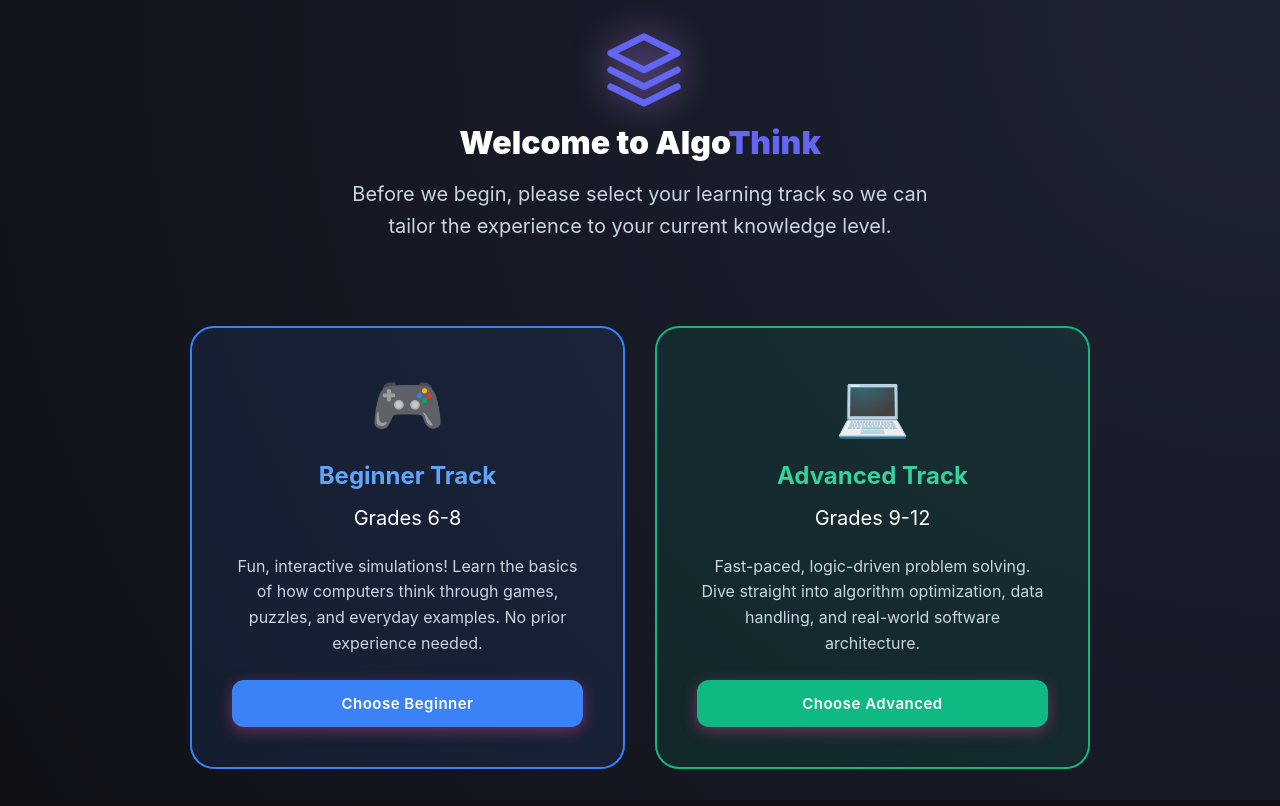
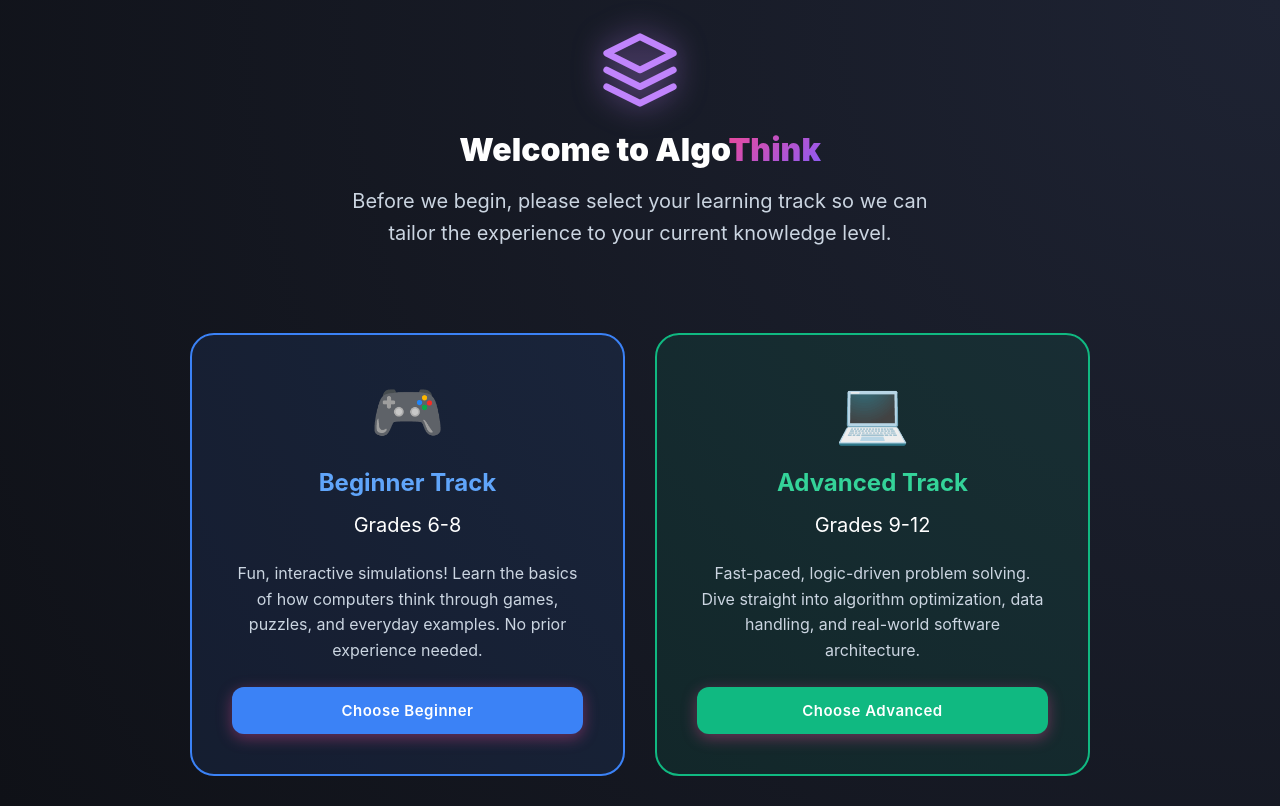
Before and after one commit to SPP-2005/AlgoThink1, a Next.js app: page / in a window 1280 px wide. Built offline with nearby package versions, Linux system fonts and the light colour scheme.

Commit message:
feat: add home landing page with splash screen and track selection interface

```diff
--- a/app/page.js
+++ b/app/page.js
@@ -40,17 +40,15 @@ export default function Home() {
             )}
         <main className="container" style={{ display: 'flex', flexDirection: 'column', alignItems: 'center', justifyContent: 'center', minHeight: '100vh' }}>
             <div style={{ textAlign: 'center', marginBottom: '60px' }}>
-                <div className="logo-pop-container" style={{ position: 'relative', margin: '0 auto 20px auto', display: 'flex', justifyContent: 'center' }}>
-                    <div className="logo-icon" style={{ position: 'relative' }}>
-                        <svg viewBox="0 0 24 24" fill="none" stroke="#6366f1" strokeWidth="2" strokeLinecap="round" strokeLinejoin="round" style={{ width: '80px', height: '80px' }}>
-                            <polygon points="12 2 2 7 12 12 22 7 12 2"></polygon>
-                            <polyline points="2 17 12 22 22 17"></polyline>
-                            <polyline points="2 12 12 17 22 12"></polyline>
-                        </svg>
-                    </div>
+                <div style={{ margin: '0 auto 20px auto', display: 'flex', justifyContent: 'center', color: '#c084fc', filter: 'drop-shadow(0 0 15px rgba(192, 132, 252, 0.6))' }}>
+                    <svg viewBox="0 0 24 24" fill="none" stroke="currentColor" strokeWidth="2" strokeLinecap="round" strokeLinejoin="round" style={{ width: '80px', height: '80px' }}>
+                        <polygon points="12 2 2 7 12 12 22 7 12 2"></polygon>
+                        <polyline points="2 17 12 22 22 17"></polyline>
+                        <polyline points="2 12 12 17 22 12"></polyline>
+                    </svg>
                 </div>
                 <h1 style={{ fontSize: '48px', fontWeight: '900', color: 'white', marginBottom: '16px' }}>
-                    Welcome to Algo<span style={{ color: '#6366f1' }}>Think</span>
+                    Welcome to Algo<span style={{ background: 'linear-gradient(135deg, #ec4899, #8b5cf6)', WebkitBackgroundClip: 'text', backgroundClip: 'text', WebkitTextFillColor: 'transparent' }}>Think</span>
                 </h1>
                 <p style={{ color: 'var(--text-muted)', fontSize: '20px', maxWidth: '600px', margin: '0 auto', lineHeight: '1.6' }}>
                     Before we begin, please select your learning track so we can tailor the experience to your current knowledge level.
```
